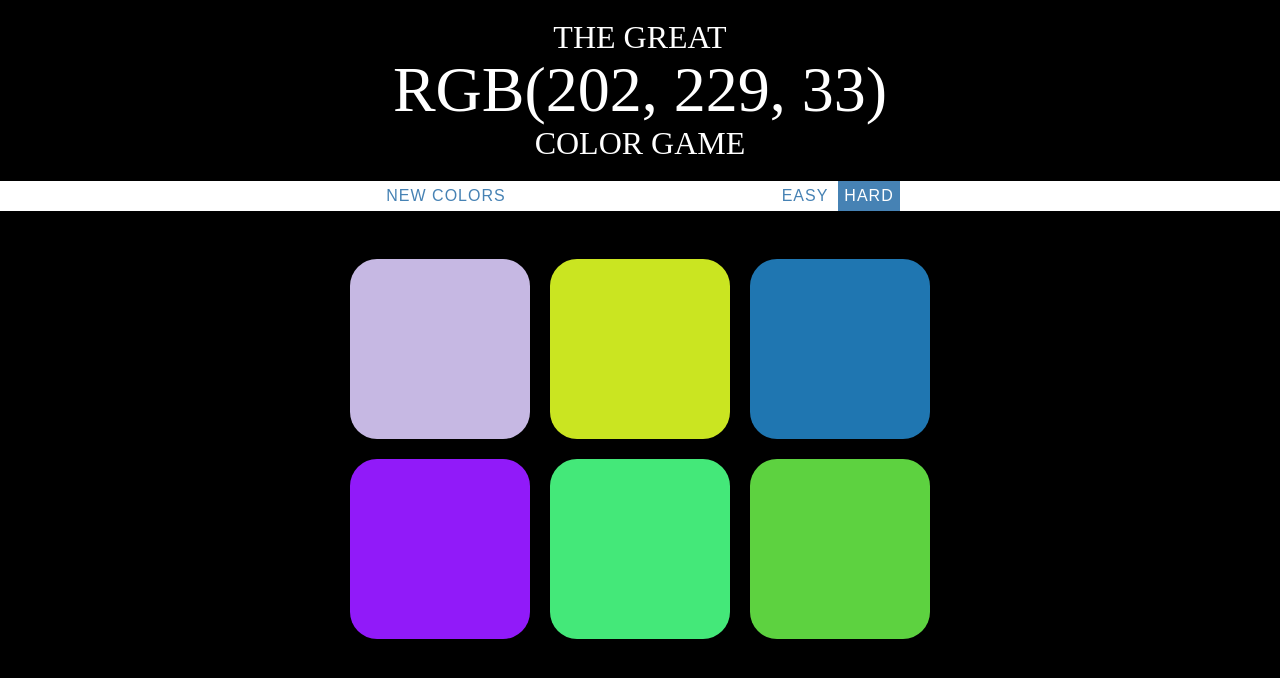
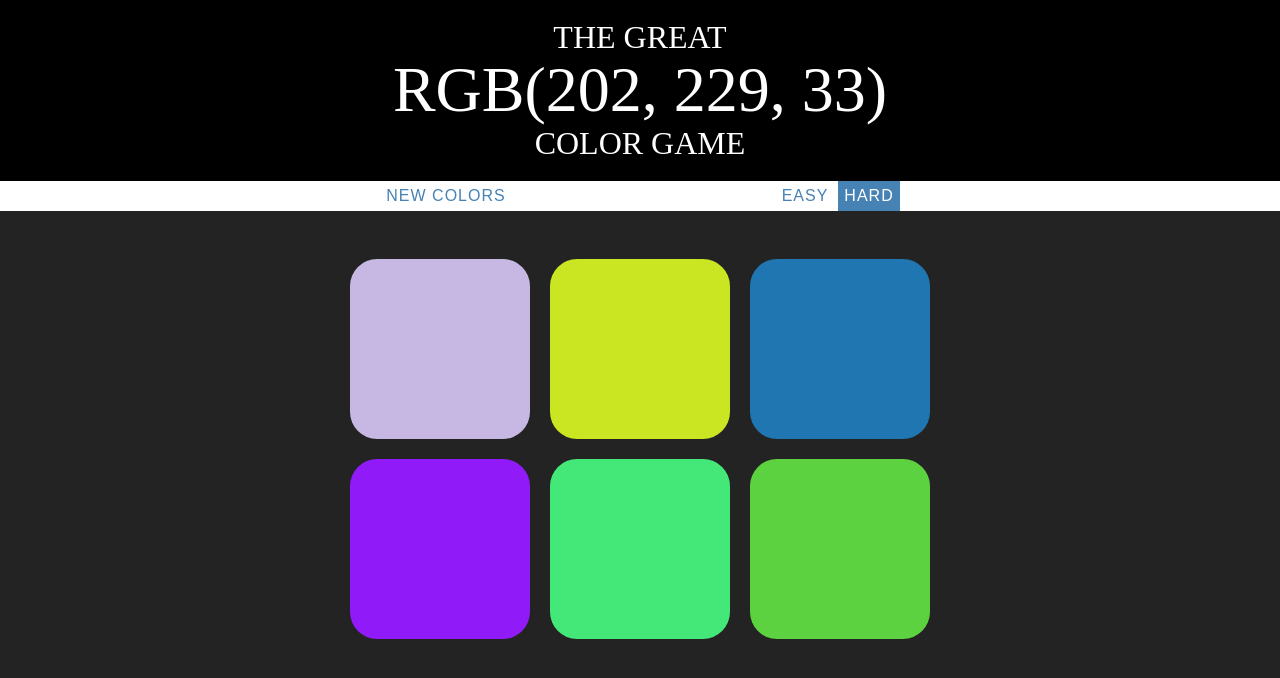
Before and after one commit to vishalthirwani23/Color-Game, a plain HTML site: page index.html in a window 1280 px wide. Drawn offline with Linux system fonts and the light colour scheme.

Commit message:
Update ColorGame.css

```diff
--- a/ColorGame.css
+++ b/ColorGame.css
@@ -1,5 +1,5 @@
 body {
-	background: black;
+	background: #232323;
 	margin: 0;
 	font-family: "Montserrat", "Avenir";
 }
```
